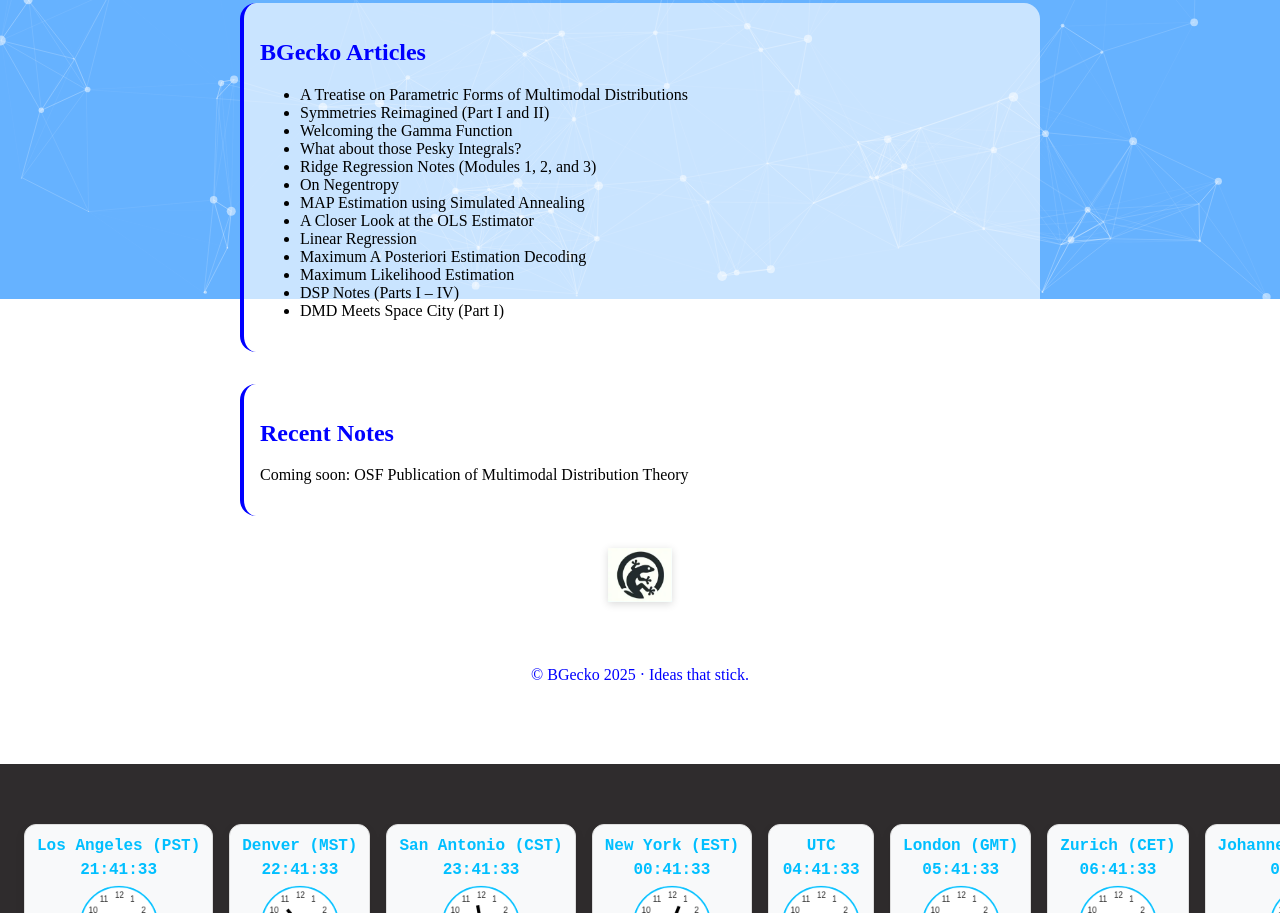
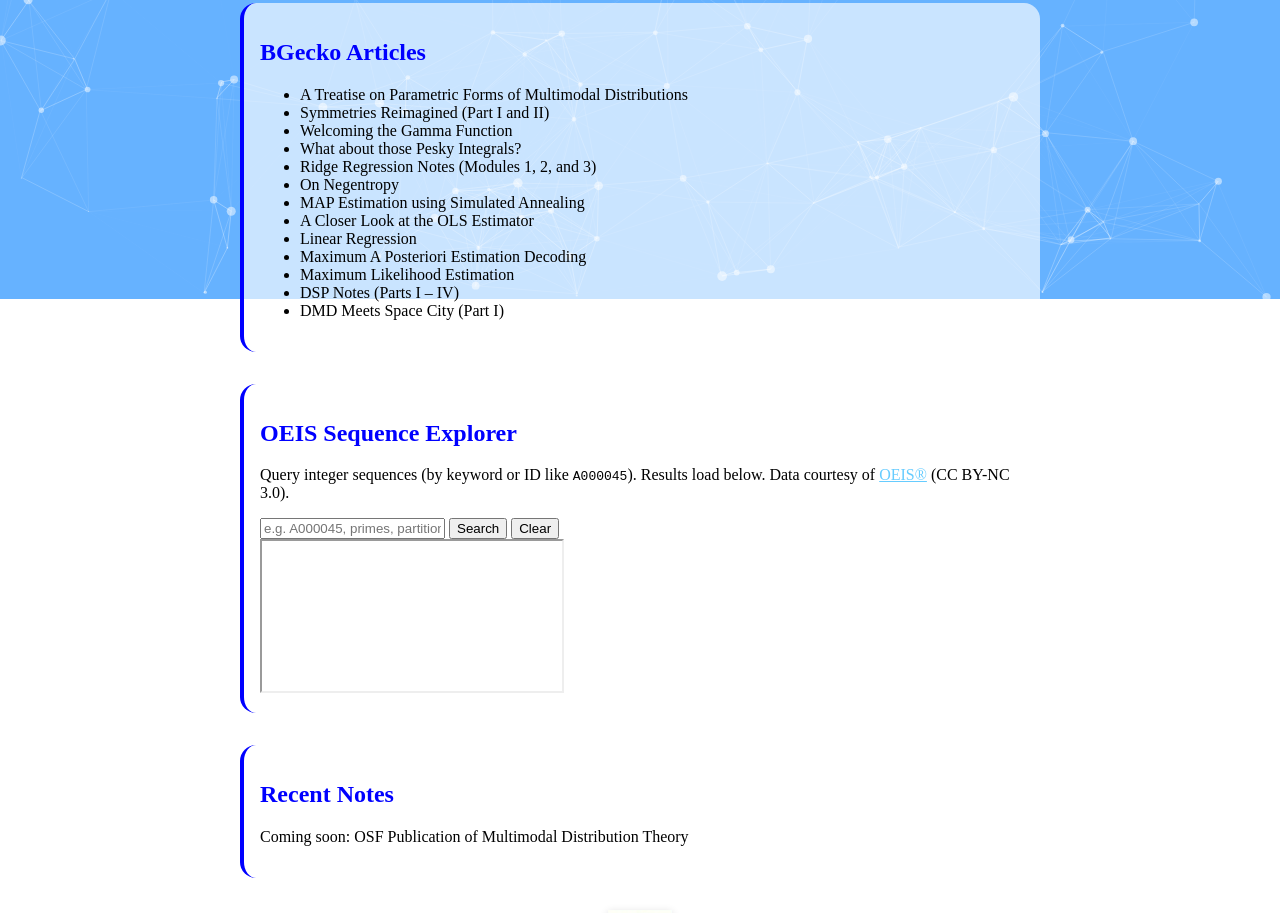
Before and after one commit to BGeckoResearch/BGeckoResearch.github.io, a plain HTML site: page index.html in a window 1280 px wide. Shown: the part 501-1414 px from the top of the page. Drawn offline with nearby package versions, Linux system fonts and the light colour scheme.

Commit message:
Update index.html

```diff
--- a/index.html
+++ b/index.html
@@ -55,6 +55,33 @@
                     <li>DMD Meets Space City (Part I)</li>
                 </ul>
             </div>
+
+            <div class="section" id="oeis-explorer">
+                <h2>OEIS Sequence Explorer</h2>
+                <p>
+                    Query integer sequences (by keyword or ID like <code>A000045</code>).
+                    Results load below. Data courtesy of
+                    <a href="https://oeis.org" target="_blank" rel="noopener">OEIS®</a> (CC BY-NC 3.0).
+                </p>
+
+                <form id="oeis-form" onsubmit="event.preventDefault(); loadOEIS();">
+                    <input
+                        type="text"
+                        id="oeis-input"
+                        placeholder="e.g. A000045, primes, partition numbers"
+                        autocomplete="off"
+                        aria-label="OEIS search"
+                    >
+                    <button type="submit">Search</button>
+                    <button type="button" id="oeis-clear" onclick="clearOEIS()">Clear</button>
+                </form>
+
+                <div id="oeis-feedback" aria-live="polite"></div>
+                <div id="oeis-frame-wrapper">
+                    <iframe id="oeis-frame" title="OEIS Result" loading="lazy"></iframe>
+                </div>
+            </div>
+
 
             <div class="section">
                 <h2>Recent Notes</h2>
```
